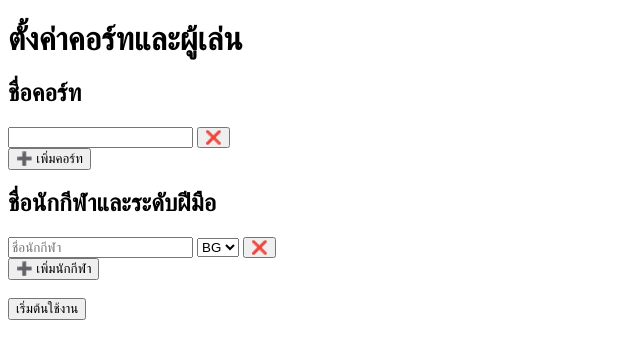
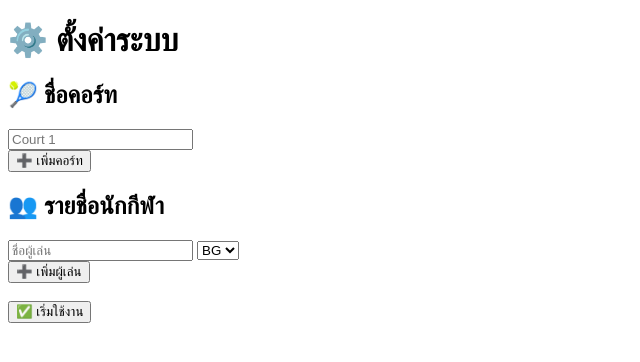
Before and after one commit to CHIRANONT/-, a Flask app: page /setup in a window 1280 px wide. Shown: the top 362 px of the page, without its empty margins (0-640 px from the left). Run offline with Flask 3, Linux system fonts and the light colour scheme.

Commit message:
Update setup.html

```diff
--- a/templates/setup.html
+++ b/templates/setup.html
@@ -2,59 +2,66 @@
 <html lang="en">
 <head>
     <meta charset="UTF-8">
-    <title>Setup</title>
+    <title>⚙️ ตั้งค่าระบบ</title>
 </head>
 <body>
-    <h1>ตั้งค่าคอร์ทและผู้เล่น</h1>
+    <h1>⚙️ ตั้งค่าระบบ</h1>
     <form method="POST">
-        <h2>ชื่อคอร์ท</h2>
-        <div id="court-names">
-            <div>
-                <input type="text" name="court_name">
-                <button type="button" onclick="removeElement(this)">❌</button><br>
-            </div>
+        <h2>🎾 ชื่อคอร์ท</h2>
+        <div id="courts">
+            <input type="text" name="court_name" placeholder="Court 1" required>
         </div>
         <button type="button" onclick="addCourt()">➕ เพิ่มคอร์ท</button>
 
-        <h2>ชื่อนักกีฬาและระดับฝีมือ</h2>
-        <div id="player-list">
-            <div>
-                <input type="text" name="player_name" placeholder="ชื่อนักกีฬา">
-                <select name="player_skill">
-                    <option value="BG">BG</option>
-                    <option value="N-">N-</option>
-                    <option value="N">N</option>
-                </select>
-                <button type="button" onclick="removeElement(this)">❌</button><br>
-            </div>
+        <h2>👥 รายชื่อนักกีฬา</h2>
+        <div id="players">
+            <input type="text" name="player_name" placeholder="ชื่อผู้เล่น" required>
+            <select name="player_skill" required>
+                <option value="BG">BG</option>
+                <option value="N-">N-</option>
+                <option value="N">N</option>
+            </select>
         </div>
-        <button type="button" onclick="addPlayer()">➕ เพิ่มนักกีฬา</button>
+        <button type="button" onclick="addPlayer()">➕ เพิ่มผู้เล่น</button>
 
         <br><br>
-        <input type="submit" value="เริ่มต้นใช้งาน">
+        <button type="submit">✅ เริ่มใช้งาน</button>
     </form>
 
     <script>
         function addCourt() {
-            const div = document.createElement("div");
-            div.innerHTML = '<input type="text" name="court_name"> <button type="button" onclick="removeElement(this)">❌</button><br>';
-            document.getElementById("court-names").appendChild(div);
+            let div = document.getElementById("courts");
+            let input = document.createElement("input");
+            input.type = "text";
+            input.name = "court_name";
+            input.placeholder = "ชื่อคอร์ท";
+            input.required = true;
+            div.appendChild(document.createElement("br"));
+            div.appendChild(input);
         }
 
         function addPlayer() {
-            const div = document.createElement("div");
-            div.innerHTML = '<input type="text" name="player_name" placeholder="ชื่อนักกีฬา"> ' +
-                            '<select name="player_skill">' +
-                                '<option value="BG">BG</option>' +
-                                '<option value="N-">N-</option>' +
-                                '<option value="N">N</option>' +
-                            '</select>' +
-                            ' <button type="button" onclick="removeElement(this)">❌</button><br>';
-            document.getElementById("player-list").appendChild(div);
-        }
+            let div = document.getElementById("players");
+            let name = document.createElement("input");
+            name.type = "text";
+            name.name = "player_name";
+            name.placeholder = "ชื่อผู้เล่น";
+            name.required = true;
 
-        function removeElement(button) {
-            button.parentElement.remove();
+            let select = document.createElement("select");
+            select.name = "player_skill";
+            select.required = true;
+
+            ["BG", "N-", "N"].forEach(function(skill) {
+                let option = document.createElement("option");
+                option.value = skill;
+                option.text = skill;
+                select.appendChild(option);
+            });
+
+            div.appendChild(document.createElement("br"));
+            div.appendChild(name);
+            div.appendChild(select);
         }
     </script>
 </body>
```
